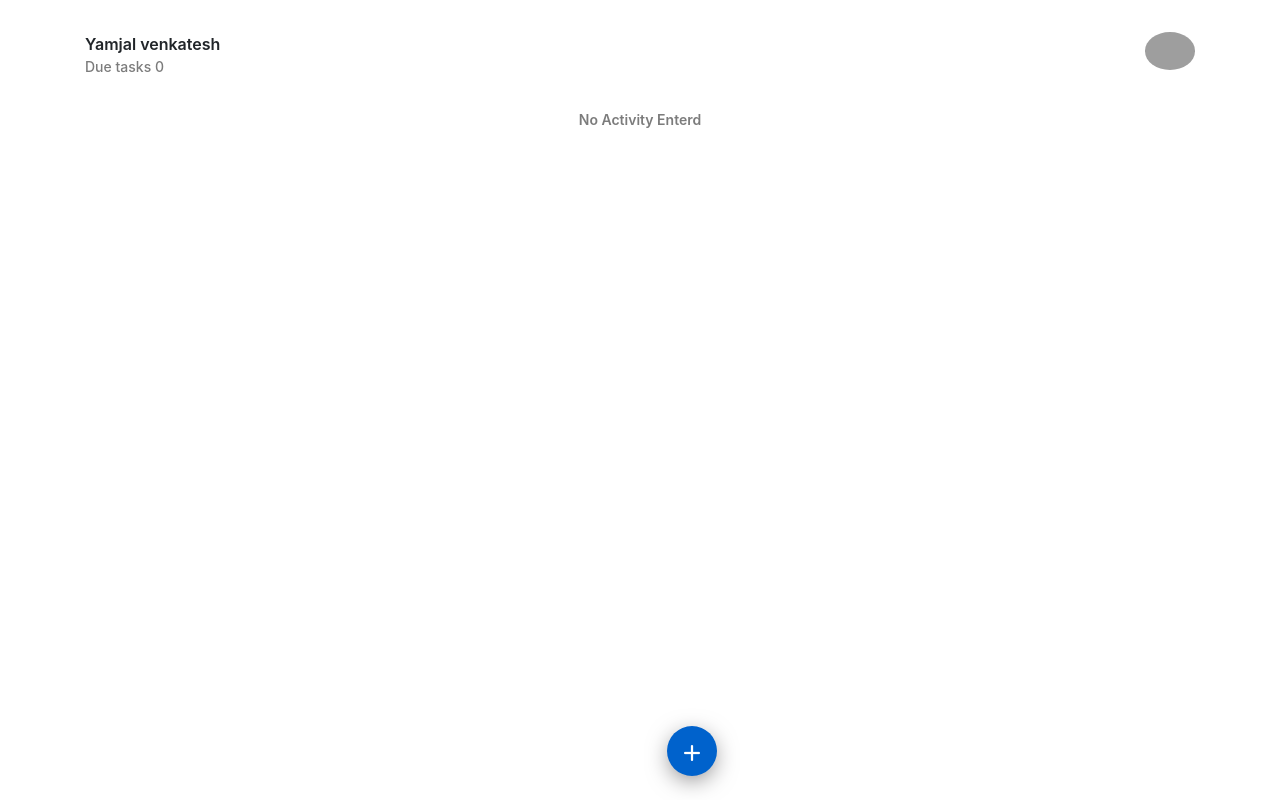
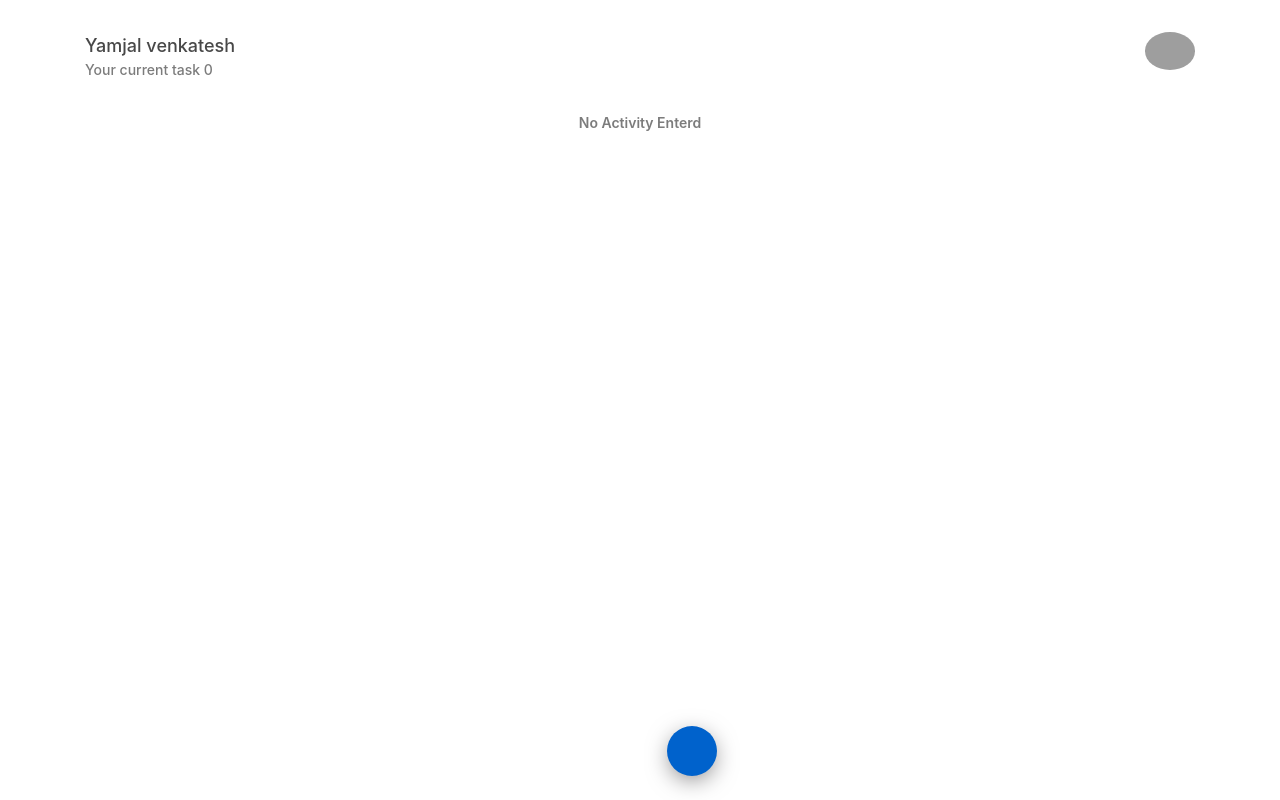
Before and after one commit to venkatesh504/Richpanel-Assessment-, an Angular app: page / in a window 1280 px wide. Built offline with nearby package versions, Linux system fonts and the light colour scheme; grey boxes are pictures that could not be loaded.

Commit message:
fkjgfdgkj

```diff
--- a/src/app/app.component.html
+++ b/src/app/app.component.html
@@ -3,7 +3,7 @@
     <div class="col-6">
       <div class="head-deatils ">
         <p class="person_name"> Yamjal venkatesh</p>
-        <p class="task_details"> Due tasks {{due_tasks}}</p>
+        <p class="task_details"> Your current task {{due_tasks}}</p>
       </div>
     </div>
     <div class="col-6">
@@ -32,18 +32,25 @@
     </div>
 
   </div>
+<div class="fixed-width">
+  <div class="inner-float"  [ngClass]="{'spreed': addclick}">
 
-  <div class="float_btn">
-    <button class="add_btn flot_button  " (click)="gopage()">
-      <img src="../assets/images/add_white.png" alt="">
-    </button>
+      <div class="add_btn" (click)="gopage()"></div>
   </div>
+      <span (click)="gopage()"><img src="../assets/images/add_white.png" alt=""  class="pluse-symble"></span>
 
 </div>
+
+</div>
+<!-- <div class="fixed-width">
+  <div class="circle-btn"></div>
+</div>
+<img src="../assets/images/add_white.png" alt="" class=> -->
+
 <div class=" text_area" *ngIf="page_status === !true">
-  <form action="">
+  <form action=" "  (ngSubmit)="f.form.valid " #f="ngForm" novalidate>
       <div class="modal-header">
-          <button type="button" class="close" (click)="onClose()">&times;</button>
+          <button type="button" class="close" (click)="onClose()" [ngClass]="{'delay': true}">&times;</button>
         </div>
 
         <!-- Modal body -->
@@ -62,11 +69,10 @@
           </div>
         </div>
         <!-- Modal footer -->
-        <div class="modal-footer " style="    border-bottom-right-radius: none !important;
-        border-bottom-left-radius:none !important;">
+        <div class="modal-footer " >
           <div class="add_task">
-            <a class=" text-center " (click)="add_task()" data-dismiss="modal"><img src="../assets/images/add_white.png"
-                alt=""></a>
+            <button class="  btn btn-primary text-center "  [disabled]="f.form.pristine || f.form.invalid" (click)="add_task()" ><img src="../assets/images/add_white.png"
+                alt=""></button>
           </div>
 
         </div>
@@ -74,21 +80,4 @@
 
 
 </div>
-<!-- <div class="container">
-  <div id="maindiv">
-    <div id="dragdiv">
-      <h3>Drag from here</h3>
-      <ul id="allItems" runat="server">
-        <li id="node1" draggable="true" (dragstart)="drag($event)">Item A</li>
-        <li id="node2" draggable="true" (dragstart)="drag($event)">Item B</li>
-        <li id="node3" draggable="true" (dragstart)="drag($event)">Item C</li>
-        <li id="node4" draggable="true" (dragstart)="drag($event)">Item D</li>
-        <li id="node5" draggable="true" (ndragstart)="drag($event)">Item E</li>
-      </ul>
-    </div>
-    <div id="dropdiv" (drop)="drop($event)" (dragover)="allowDrop($event)">
-      <h3>Drop here to remove</h3>
-    </div>
-  </div>
-</div> -->
 <router-outlet></router-outlet>
--- a/src/app/app.component.ts
+++ b/src/app/app.component.ts
@@ -17,7 +17,7 @@ export class AppComponent {
   jsonlist:any;
   index_value: any;
   dragStatus:boolean = true;
-
+addclick:boolean=false;
   constructor(){
     this.due_tasks = this.taskList.length;
     console.log("function comming");
@@ -32,27 +32,23 @@ export class AppComponent {
     this.task_name = this.update_taskName;
     for (var _i = 0, _a = this.taskList; _i < _a.length; _i++) {
        list_1 = _i;
-       if(this.index_value == list_1){
-        this.update_check= false;
-        console.log("updated");
-         }
-      else{
-
-        console.log("new");
-
-      }
 
     }
 
   }
+
   onClose(){
     this.page_status = true ;
   }
   gopage(){
+    this.addclick = !this.addclick;
     this.page_status = !true;
     this.task_name ="";
+
   }
-  add_task(){
+
+  add_task( list){
+
     var list_1 :any;
     for (var _i = 0, _a = this.taskList; _i < _a.length; _i++) {
       list_1 = _i;
@@ -67,7 +63,7 @@ export class AppComponent {
     else{
       console.log("check success updar");
       this.update_check = true
-      this.taskList.push(this.index_value);
+      this.taskList.splice(index,this.index_value , this.task_name);
     }
 
    this.due_tasks = this.taskList.length;
--- a/src/assets/css/main.css
+++ b/src/assets/css/main.css
@@ -5,7 +5,9 @@ html{
     margin:0 !important;
 }
 .person_name{
-font-weight: 600;
+font-weight: 500;
+font-size: 18px;
+color: #484848;
 }
 
 .button:focus{
@@ -51,12 +53,9 @@ textarea.form-control {
     box-shadow: 0px 0px 16px -2px rgba(189,187,189,1);
     margin-bottom: 10px;
 }
-.float_btn{
-        margin: auto;
-        position: fixed;
-        bottom: 3%;
-        right: 44%;
-}
+
+
+
 .add_btn{
     border-radius: 50%;
     width: 50px;
@@ -64,7 +63,15 @@ textarea.form-control {
     border: none;
     box-shadow: 0px 6px 25px -4px rgba(117,115,117,1);
     background: #0062cc;
+    position: fixed;
+    bottom: 3%;
+    right: 44%;
 }
+.add_btn:hover{
+    transition-delay: 200ms;
+    transform: scale(0.95)
+}
+
 .modal-header{
     border: none !important;
     padding: 0 !important;
@@ -74,6 +81,9 @@ textarea.form-control {
     top: 20px !important;
     z-index: 99;
 
+}
+.text_area{
+    transition-delay: 5000ms;
 }
 .textarea.form-control{
     padding-left: 50px !important;
@@ -104,7 +114,15 @@ textarea.form-control {
         padding: 10px !important;
         border-bottom-right-radius: none !important;
         border-bottom-left-radius: none !important;
+        position: fixed;
+        bottom: 0;
+        left: 0;
+        right: 0;
     }
+    .add_task{
+        transition-delay: 200ms;
+    }
+
     .appednd-calendar{
         position: absolute;
         right:20px;
@@ -113,3 +131,92 @@ textarea.form-control {
         position: absolute;
         right: 60px;
     }
+
+
+
+
+
+
+
+
+
+
+
+
+
+
+
+
+
+
+
+    /*gfkghkjghsdgjdsghsdjhsg*/
+
+
+      .fixed_btn{
+          position: fixed;
+          bottom: 0;
+          left: 0;
+          right: 0;
+          width:480px;
+          height:60px;
+          overflow: hidden;
+      }
+      .fixed-width{
+          position: fixed;
+          bottom: 0;
+          left: 0;
+          right: 0;
+          height: 60px;
+          overflow: hidden;
+      }
+      .circle-btn{
+          width: 50px;
+          height: 50px;
+          border-radius: 50%;
+          background: #0062cc;
+          transition: width 2s;
+      }
+      .spreed{
+          background:#0062cc;
+          animation-name: add-btn;
+          animation-duration: 200ms;
+      }
+      @keyframes add-btn{
+        0%   {transform: scale(1.02);}
+        25%  {transform: scale(3.05);}
+        50%  {transform: scale(6.08);}
+        100% {transform: scale(20.09);}
+      }
+      @keyframes rotate{
+        0%   {transform:rotate(50deg); opacity: 0;}
+        25%  {transform: rotate(100deg); opacity: 0.5;}
+        50%  {transform:rotate(150deg);opacity: 0.9;}
+        100% {opacity: 1;}
+      }
+      @keyframes text-area{
+        0%   { opacity: 1;}
+        25%  { opacity: 0.4.;}
+        50%  {opacity:0.7;}
+        100% {opacity: 0;}
+      }
+      .text_area{
+        animation-name: text-area;
+        animation-duration: 1s;
+        animation-delay: 0ms;
+      }
+      .circle-btn:hover{
+        width: 500px;
+      }
+      .pluse-symble{
+          position: fixed;
+          bottom: 32px;
+          left: 46.5%;
+      }
+      .delay{
+          transition-delay: 20s;
+      }
+      .close{
+          animation-name: rotate;
+          animation-duration: 2s;
+      }
--- a/src/index.html
+++ b/src/index.html
@@ -9,10 +9,18 @@
   <link rel="icon" type="image/x-icon" href="favicon.ico">
   <link href="https://fonts.googleapis.com/css?family=Poppins:400,500,600,700" rel="stylesheet">
   <link rel="stylesheet" href="./assets/css/main.css">
-  <link href="https://fonts.googleapis.com/icon?family=Material+Icons" rel="stylesheet">
+
   <link href="https://fonts.googleapis.com/css?family=Roboto:300,400,500" rel="stylesheet">
-</head>
+
 <body>
   <app-root></app-root>
+
+  <script src="https://ajax.googleapis.com/ajax/libs/jquery/1.6.4/jquery.min.js"></script>
+  <script src="https://ajax.googleapis.com/ajax/libs/jqueryui/1.8.16/jquery-ui.min.js"></script>
+  <script src="https://cdnjs.cloudflare.com/ajax/libs/jqueryui-touch-punch/0.2.3/jquery.ui.touch-punch.min.js"></script>
+
+  <script>$('#widget').draggable();</script>
+  </head>
+  </head>
 </body>
 </html>
```
